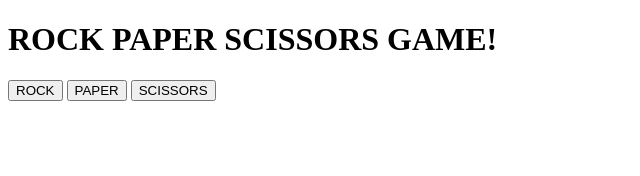
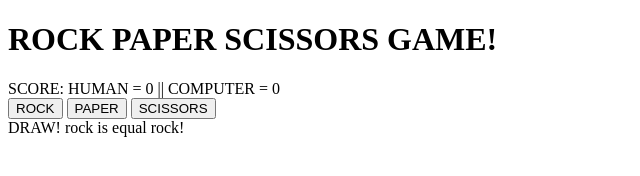
Before and after one commit to zeratheuz/rock-paper-scissors, a plain HTML site: page index.html in a window 1280 px wide. Both pictures are taken after a click on the button "ROCK". Shown: the whole page, without its empty margins (0-640 px from the left). Drawn offline with Linux system fonts and the light colour scheme.

Commit message:
Display results and score

```diff
--- a/index.html
+++ b/index.html
@@ -10,12 +10,11 @@
 
 <body>
   <h1>ROCK PAPER SCISSORS GAME!</h1>
-  <div class="result"></div>
-  <div class="container">
+  <div id="score"></div>
+  <div id="container">
     <button id="rock">ROCK</button>
     <button id="paper">PAPER</button>
     <button id="scissors">SCISSORS</button>
-
   </div>
   <script src="rock-paper-scissors.js"></script>
 </body>
--- a/rock-paper-scissors.js
+++ b/rock-paper-scissors.js
@@ -16,19 +16,27 @@ function getHumanChoice(e) {
 
 let humanScore = 0
 let computerScore = 0
+const score = document.querySelector("#score")
+score.textContent = `SCORE: HUMAN = ${humanScore} || COMPUTER = ${computerScore}`
+const container = document.querySelector("#container")
+const result = document.createElement("div")
+container.appendChild(result)
 
 function playRound(humanChoice, computerChoice) {
   if (humanChoice === computerChoice) {
-    console.log("DRAW", `\nSCORE: HUMAN = ${humanScore} || COMPUTER = ${computerScore}`)
+    score.textContent = `SCORE: HUMAN = ${humanScore} || COMPUTER = ${computerScore}`
+    result.textContent = `DRAW! ${computerChoice} is equal ${humanChoice}!`
     } else if (
       humanChoice == "rock" && computerChoice == "paper" ||
       humanChoice == "paper" && computerChoice == "scissors" ||
       humanChoice == "scissors" && computerChoice == "rock") {
     computerScore++
-    console.log(`You Lose! ${computerChoice} beats ${humanChoice}! \nSCORE: HUMAN = ${humanScore} || COMPUTER = ${computerScore}`)
+    result.textContent = `You Lose! ${computerChoice} beats ${humanChoice}!`
+    score.textContent = `SCORE: HUMAN = ${humanScore} || COMPUTER = ${computerScore}`
   } else {
     humanScore++
-    console.log(`You Win! ${humanChoice} beats ${computerChoice}! \nSCORE: HUMAN = ${humanScore} || COMPUTER = ${computerScore}`)
+    result.textContent = `You Win! ${humanChoice} beats ${computerChoice}!`
+    score.textContent = `SCORE: HUMAN = ${humanScore} || COMPUTER = ${computerScore}`
   }
 }
 
```
